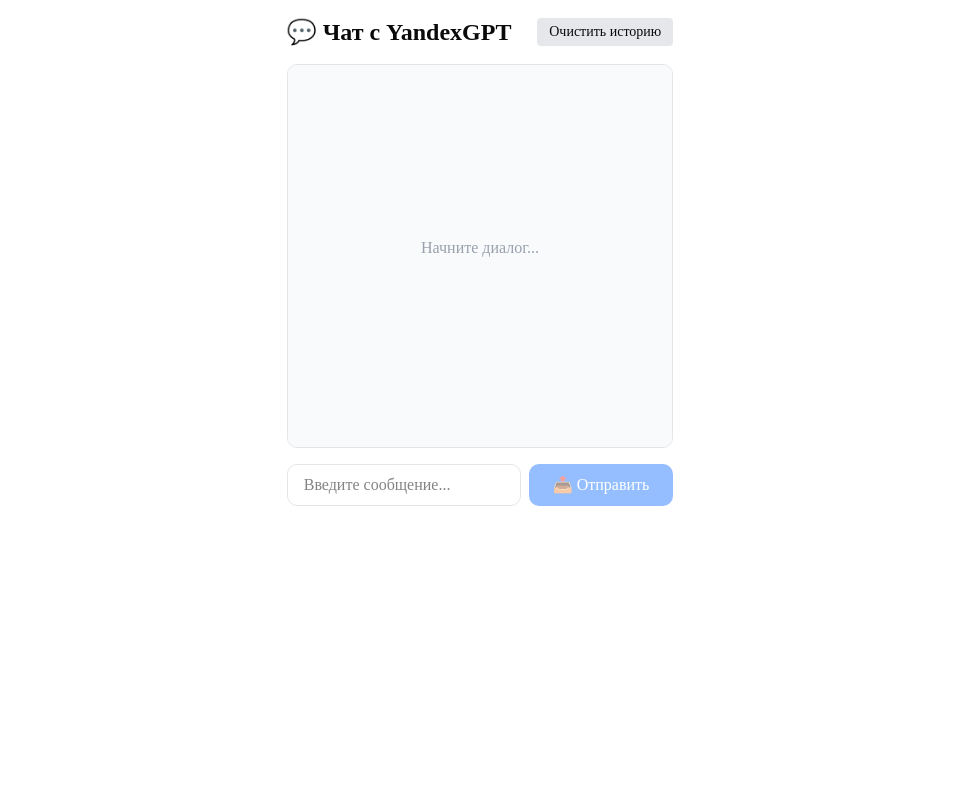
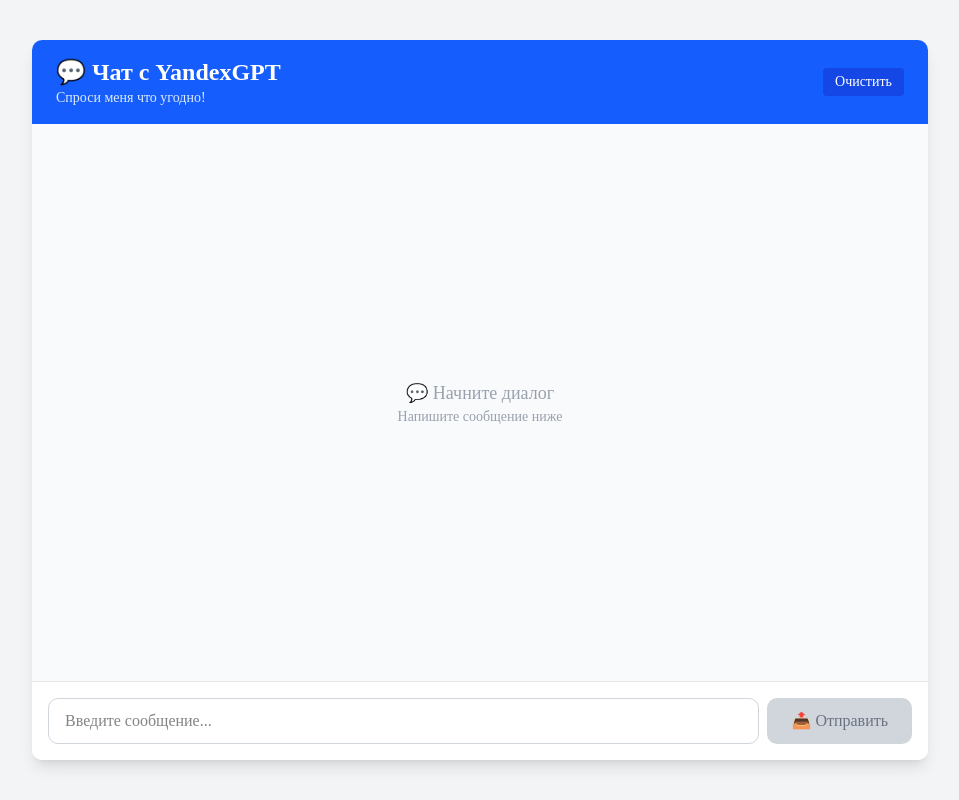
Before and after one commit to domashnii22/ai-chat-app, a Next.js app: page / in a window 1280 px wide. Shown: the whole page, without its empty margins (160-1119 px from the left). Built offline with nearby package versions, Linux system fonts and the light colour scheme.

Commit message:
refactor: change ui

```diff
--- a/app/page.tsx
+++ b/app/page.tsx
@@ -122,70 +122,112 @@
   };
 
   return (
-    <div className="max-w-2xl mx-auto p-4">
-      <div className="flex justify-between items-center mb-4">
+    <div className="min-h-screen bg-gray-100 flex items-center justify-center p-4">
+      <div className="w-4/5 max-w-4xl bg-white rounded-lg shadow-lg overflow-hidden flex flex-col h-[90vh] max-h-[800px]">
+        <div className="bg-blue-600 text-white px-6 py-4 flex justify-between items-center flex-shrink-0">
+          <div>
             <h1 className="text-2xl font-bold">💬 Чат с YandexGPT</h1>
+            <p className="text-sm text-blue-100">Спроси меня что угодно!</p>
+          </div>
           <button
             onClick={clearHistory}
-          className="px-3 py-1 bg-gray-200 hover:bg-gray-300 rounded text-sm"
+            className="px-3 py-1 bg-blue-700 hover:bg-blue-800 rounded text-sm transition-colors"
           >
-          Очистить историю
+            Очистить
           </button>
         </div>
 
-      <div className="space-y-2 mb-4 h-96 overflow-y-auto border rounded-lg p-4 bg-gray-50">
+        <div className="flex-1 overflow-y-auto p-4 bg-gray-50">
           {messages.length === 0 ? (
             <div className="flex items-center justify-center h-full text-gray-400">
-            Начните диалог...
+              <div className="text-center">
+                <p className="text-lg">💬 Начните диалог</p>
+                <p className="text-sm">Напишите сообщение ниже</p>
+              </div>
             </div>
           ) : (
-          messages.map((msg, i) => (
+            <div className="space-y-3">
+              {messages.map((msg, i) => (
                 <div
                   key={i}
-              className={`p-3 rounded-lg max-w-[80%] ${
+                  className={`flex ${msg.role === 'user' ? 'justify-end' : 'justify-start'}`}
+                >
+                  <div
+                    className={`max-w-[80%] rounded-2xl px-4 py-2.5 ${
                       msg.role === 'user'
-                  ? 'ml-auto bg-blue-500 text-white'
-                  : 'bg-white border border-gray-200 text-gray-800'
+                        ? 'bg-blue-500 text-white rounded-br-sm'
+                        : 'bg-white border border-gray-200 text-gray-800 rounded-bl-sm shadow-sm'
                     }`}
                   >
-              <div className="text-xs opacity-70 mb-1">
+                    <div
+                      className={`text-xs font-semibold mb-1 ${msg.role === 'user' ? 'text-blue-100' : 'text-gray-500'}`}
+                    >
                       {msg.role === 'user' ? '🧑 Вы' : '🤖 AI'}
                     </div>
-              <div className="whitespace-pre-wrap">
-                {msg.content || <span className="text-gray-400">...</span>}
+                    <div className="whitespace-pre-wrap text-sm leading-relaxed">
+                      {msg.content || (
+                        <span className="text-gray-400 italic">
+                          Пустой ответ...
+                        </span>
+                      )}
                     </div>
                   </div>
-          ))
-        )}
+                </div>
+              ))}
               {isLoading && (
-          <div className="bg-white border border-gray-200 rounded-lg p-3 max-w-[80%]">
-            <div className="text-gray-500">⏳ Печатает...</div>
+                <div className="flex justify-start">
+                  <div className="bg-white border border-gray-200 rounded-2xl px-4 py-3 rounded-bl-sm shadow-sm">
+                    <div className="flex items-center space-x-2">
+                      <div
+                        className="w-2 h-2 bg-gray-400 rounded-full animate-bounce"
+                        style={{ animationDelay: '0ms' }}
+                      />
+                      <div
+                        className="w-2 h-2 bg-gray-400 rounded-full animate-bounce"
+                        style={{ animationDelay: '150ms' }}
+                      />
+                      <div
+                        className="w-2 h-2 bg-gray-400 rounded-full animate-bounce"
+                        style={{ animationDelay: '300ms' }}
+                      />
+                    </div>
+                  </div>
                 </div>
               )}
               {error && (
-          <div className="bg-red-100 border border-red-400 text-red-700 p-3 rounded-lg">
-            ❌ {error}
+                <div className="bg-red-100 border border-red-400 text-red-700 px-4 py-3 rounded-lg">
+                  <p className="font-bold">⚠️ Ошибка:</p>
+                  <p className="text-sm">{error}</p>
+                </div>
+              )}
             </div>
           )}
           <div ref={messagesEndRef} />
         </div>
 
+        <div className="border-t border-gray-200 p-4 bg-white flex-shrink-0">
           <form onSubmit={handleSubmit} className="flex gap-2">
             <input
               value={input}
               onChange={(e) => setInput(e.target.value)}
               placeholder="Введите сообщение..."
-          className="flex-1 border rounded-lg px-4 py-2 focus:outline-none focus:ring-2 focus:ring-blue-500"
+              className="flex-1 border border-gray-300 rounded-lg px-4 py-2.5 focus:outline-none focus:ring-2 focus:ring-blue-500 focus:border-transparent transition-all"
               disabled={isLoading}
             />
             <button
               type="submit"
               disabled={isLoading || !input.trim()}
-          className="px-6 py-2 bg-blue-500 text-white rounded-lg hover:bg-blue-600 disabled:opacity-50 disabled:cursor-not-allowed transition-colors"
+              className={`px-6 py-2.5 rounded-lg font-medium transition-all ${
+                isLoading || !input.trim()
+                  ? 'bg-gray-300 text-gray-500 cursor-not-allowed'
+                  : 'bg-blue-600 text-white hover:bg-blue-700 active:transform active:scale-95'
+              }`}
             >
               {isLoading ? '⏳' : '📤 Отправить'}
             </button>
           </form>
         </div>
+      </div>
+    </div>
   );
 }
```
Lines whose indentation alone changed are shown as unchanged.
